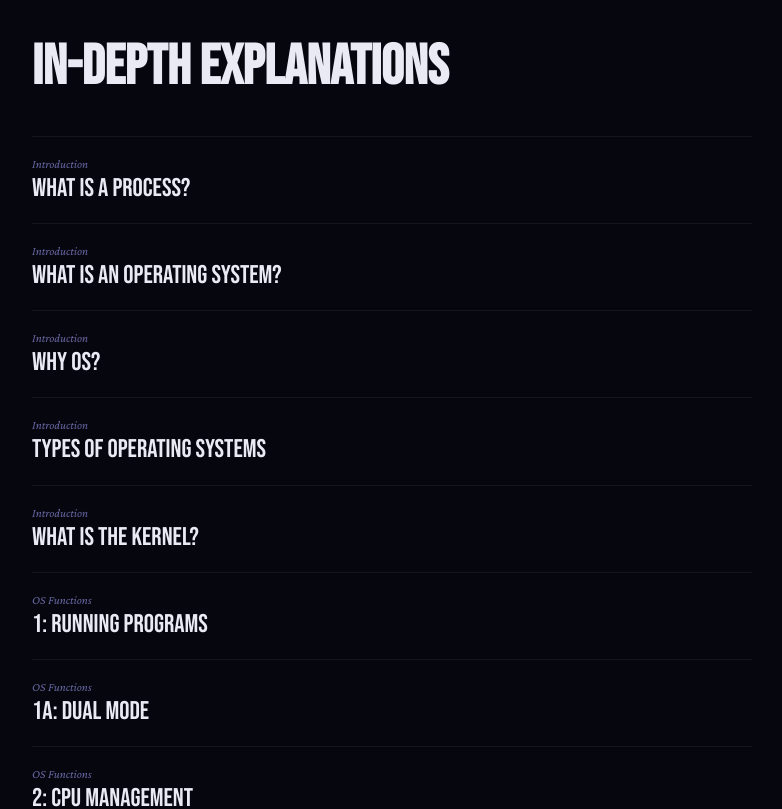
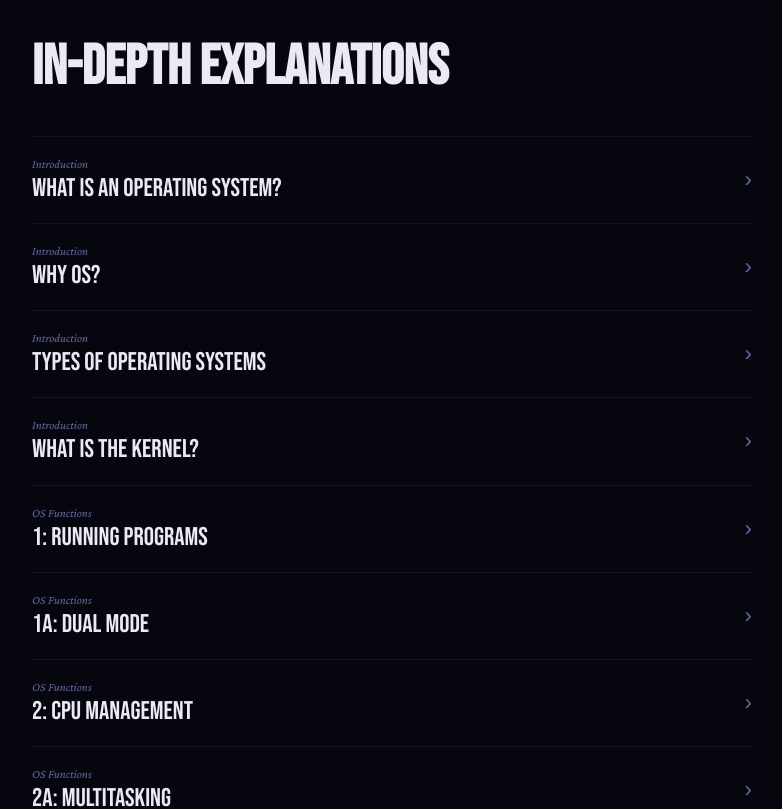
Before and after one commit to AtaurM/bobs-guide-to-os, a React (Vite) app: page / in a window 1280 px wide. Shown: the top 809 px of the page, without its empty margins (248-1030 px from the left). Built offline with nearby package versions, Linux system fonts and the light colour scheme.

Commit message:
Added section dropdown arrows; added and rendered section body text

```diff
--- a/src/components/panels/DeepPanel.jsx
+++ b/src/components/panels/DeepPanel.jsx
@@ -1,5 +1,49 @@
+import { useState } from 'react'
 import deepDiveData from '../../data/deepDiveData'
 import styles from './DeepPanel.module.css'
+
+// parse type of paragraph
+function BodyParagraph({ paragraph }) {
+    if (typeof paragraph === 'string') {
+        return <p className={styles.bodyPara}>{paragraph}</p>
+    }
+
+    return (
+        <p className={styles.bodyPara}>
+            {paragraph.map((seg, i) =>
+                seg.bold
+                    ? <strong key={i}>{seg.text}</strong>
+                    : <span key={i}>{seg.text}</span>
+            )}
+        </p>
+    )
+}
+
+function DeepSection({ section }) {
+    const [isOpen, setIsOpen] = useState(false)
+
+    return (
+        <div className={styles.section}>
+            <button className={styles.header} onClick={() => setIsOpen(!isOpen)}>
+                <div className={styles.headerInner}>
+                    <div>
+                        <p className={styles.sectionSub}>{section.sub}</p>
+                        <h3 className={styles.sectionTitle}>{section.title}</h3>
+                    </div>
+                    <span className={`${styles.arrow} ${isOpen ? styles.arrowOpen : ''}`}>›</span>
+                </div>
+            </button>
+
+            {isOpen && (
+                <div className={styles.content}>
+                    {section.body.map((para, i) => (
+                        <BodyParagraph key={i} paragraph={para} />
+                    ))}
+                </div>
+            )}
+        </div>
+    )
+}
 
 export default function DeepPanel() {
     return (
@@ -7,10 +51,7 @@ export default function DeepPanel() {
             <h2 className={styles.panelTitle}>In-Depth Explanations</h2>
 
             {deepDiveData.map((section) => (
-                <div key={section.title} className={styles.section}>
-                    <p className={styles.sectionSub}>{section.sub}</p>
-                    <h3 className={styles.sectionTitle}>{section.title}</h3>
-                </div>
+                <DeepSection key={section.title} section={section} />
             ))}
         </div>
     )
--- a/src/components/panels/DeepPanel.module.css
+++ b/src/components/panels/DeepPanel.module.css
@@ -13,7 +13,6 @@
 }
 
 .section {
-    padding: 20px 0;
     border-top: 1px solid rgba(255, 255, 255, 0.06);
 }
 
@@ -32,3 +31,49 @@
     font-weight: 400;
     line-height: 1.1;
 }
+
+.header {
+    width: 100%;
+    background: none;
+    border: none;
+    cursor: pointer;
+    text-align: left;
+    padding: 20px 0;
+    display: block;
+    :hover {
+        opacity: 0.75;
+    }
+}
+
+.headerInner {
+    display: flex;
+    align-items: center;
+    justify-content: space-between;
+    gap: 16px;
+}
+
+.arrow {
+    font-size: 1.4rem;
+    color: var(--text-dim);
+    flex-shrink: 0;
+    transition: transform 0.25s ease;
+}
+
+.arrowOpen {
+    transform: rotate(90deg);
+}
+
+.content {
+    padding-bottom: 28px;
+}
+
+.bodyPara {
+    font-family: var(--font-body);
+    font-size: 1.05rem;
+    line-height: 1.78;
+    color: var(--text-muted);
+    margin-bottom: 14px;
+    :last-child {
+        margin-bottom: 0;
+    }
+}
--- a/src/data/deepDiveData.js
+++ b/src/data/deepDiveData.js
@@ -1,48 +1,84 @@
 const deepDiveData = [
-    {
-        title: "What is a Process?",
-        sub: "Introduction",
-    },
+
     {
         title: "What is an Operating System?",
         sub: "Introduction",
+        body: [
+            "An operating system is the most privileged software on your computer. It runs in kernel mode — a special CPU state that grants direct access to hardware, memory, and all connected devices.",
+            [
+                { text: "User programs run in " },
+                { text: "user mode", bold: true },
+                { text: " — restricted access, can't touch hardware directly. The OS runs in " },
+                { text: "kernel mode", bold: true },
+                { text: " — unrestricted. This separation is what stops a buggy program from crashing the whole system." },
+            ],
+            "The OS provides three core abstractions: processes (for CPU), virtual memory (for RAM), and files (for storage). Every high-level operation your app does eventually boils down to one of these.",
+        ],
+        terms: [
+            { t: "Kernel Mode", d: "CPU execution state with full hardware access. Only the OS kernel runs here." },
+            { t: "User Mode", d: "CPU execution state with restricted hardware access. All user programs run here." },
+            { t: "Privileged Instruction", d: "A CPU instruction that can only execute in kernel mode. Attempting it in user mode causes a trap." },
+        ],
+        exam: [
+            "The OS is software, not hardware.",
+            "Kernel mode ≠ kernel. The kernel is a program; kernel mode is a CPU state.",
+            "The OS is the only software that interacts directly with hardware.",
+        ]
     },
+
     {
         title: "Why OS?",
         sub: "Introduction",
+        body: []
     },
+
     {
         title: "Types of Operating Systems",
         sub: "Introduction",
+        body: []
     },
+
     {
         title: "What is the Kernel?",
         sub: "Introduction",
+        body: []
     },
+
     {
         title: "1: Running Programs",
         sub: "OS Functions",
+        body: []
     },
+
     {
         title: "1a: Dual Mode",
         sub: "OS Functions",
+        body: []
     },
+
     {
         title: "2: CPU Management",
         sub: "OS Functions",
+        body: []
     },
+
     {
         title: "2a: Multitasking",
         sub: "OS Functions",
+        body: []
     },
+
     {
         title: "3: Memory Management",
         sub: "OS Functions",
+        body: []
     },
+
     {
         title: "3a: Virtual Memory",
         sub: "OS Functions",
-    },
+        body: []
+    }
 ]
 
 export default deepDiveData
```
